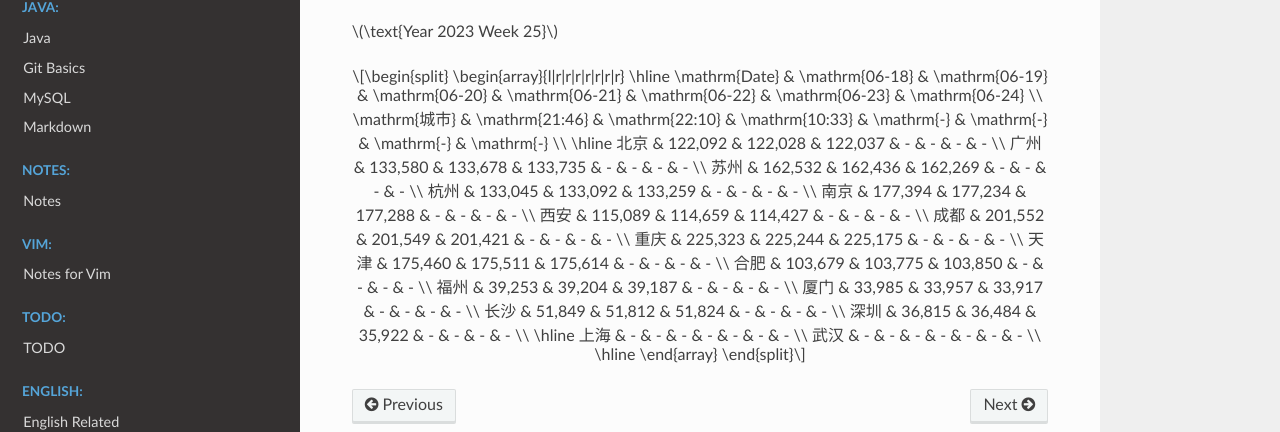
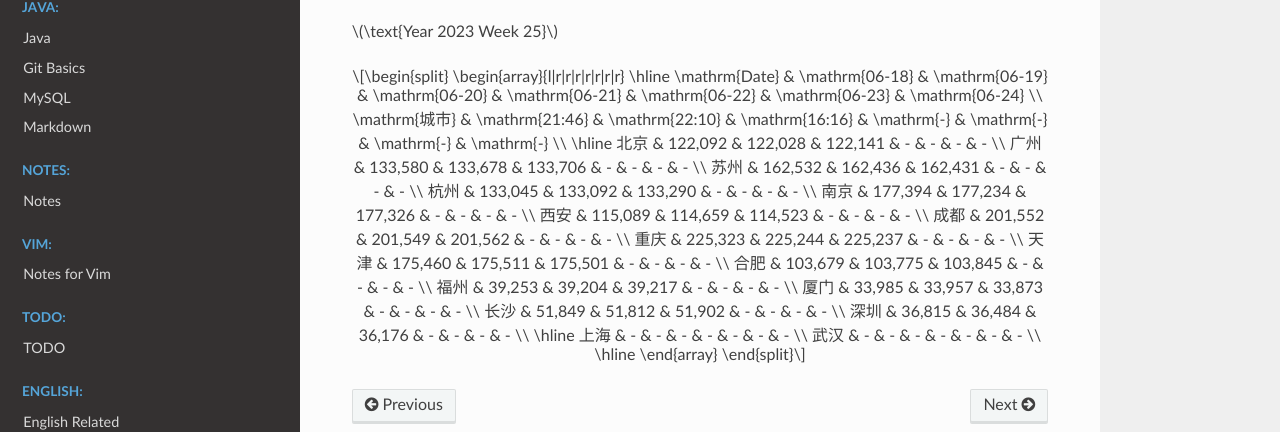
Before and after one commit to Pyrad/pyradnotes, a Sphinx documentation site: the page built from source/RealEstate/resalenumbers2023.md, in a window 1280 px wide and 900 px high, scrolled down 7246 px. Shown: the part 346-778 px from the top of the window. Built offline with Sphinx 7.4.7 and the Read the Docs theme 2.0.0, drawn with Linux system fonts in a browser that asks for light colours; a script that is not in the unit is left out.

Commit message:
Realestate Update resale numbers 2023-06-20 16:21

```diff
--- a/source/RealEstate/resalenumbers2023.md
+++ b/source/RealEstate/resalenumbers2023.md
@@ -514,22 +514,22 @@ $$
 \begin{array}{l|r|r|r|r|r|r|r}
 \hline
 \mathrm{Date} & \mathrm{06-18} & \mathrm{06-19} & \mathrm{06-20} & \mathrm{06-21} & \mathrm{06-22} & \mathrm{06-23} & \mathrm{06-24} \\
-\mathrm{城市} & \mathrm{21:46} & \mathrm{22:10} & \mathrm{10:33} & \mathrm{-} & \mathrm{-} & \mathrm{-} & \mathrm{-} \\
+\mathrm{城市} & \mathrm{21:46} & \mathrm{22:10} & \mathrm{16:16} & \mathrm{-} & \mathrm{-} & \mathrm{-} & \mathrm{-} \\
 \hline
-北京 & 122,092 & 122,028 & 122,037 & - & - & - & - \\
-广州 & 133,580 & 133,678 & 133,735 & - & - & - & - \\
-苏州 & 162,532 & 162,436 & 162,269 & - & - & - & - \\
-杭州 & 133,045 & 133,092 & 133,259 & - & - & - & - \\
-南京 & 177,394 & 177,234 & 177,288 & - & - & - & - \\
-西安 & 115,089 & 114,659 & 114,427 & - & - & - & - \\
-成都 & 201,552 & 201,549 & 201,421 & - & - & - & - \\
-重庆 & 225,323 & 225,244 & 225,175 & - & - & - & - \\
-天津 & 175,460 & 175,511 & 175,614 & - & - & - & - \\
-合肥 & 103,679 & 103,775 & 103,850 & - & - & - & - \\
-福州 & 39,253 & 39,204 & 39,187 & - & - & - & - \\
-厦门 & 33,985 & 33,957 & 33,917 & - & - & - & - \\
-长沙 & 51,849 & 51,812 & 51,824 & - & - & - & - \\
-深圳 & 36,815 & 36,484 & 35,922 & - & - & - & - \\
+北京 & 122,092 & 122,028 & 122,141 & - & - & - & - \\
+广州 & 133,580 & 133,678 & 133,706 & - & - & - & - \\
+苏州 & 162,532 & 162,436 & 162,431 & - & - & - & - \\
+杭州 & 133,045 & 133,092 & 133,290 & - & - & - & - \\
+南京 & 177,394 & 177,234 & 177,326 & - & - & - & - \\
+西安 & 115,089 & 114,659 & 114,523 & - & - & - & - \\
+成都 & 201,552 & 201,549 & 201,562 & - & - & - & - \\
+重庆 & 225,323 & 225,244 & 225,237 & - & - & - & - \\
+天津 & 175,460 & 175,511 & 175,501 & - & - & - & - \\
+合肥 & 103,679 & 103,775 & 103,845 & - & - & - & - \\
+福州 & 39,253 & 39,204 & 39,217 & - & - & - & - \\
+厦门 & 33,985 & 33,957 & 33,873 & - & - & - & - \\
+长沙 & 51,849 & 51,812 & 51,902 & - & - & - & - \\
+深圳 & 36,815 & 36,484 & 36,176 & - & - & - & - \\
 \hline
 上海 & - & - & - & - & - & - & - \\
 武汉 & - & - & - & - & - & - & - \\
```
Also changed, not shown: 1 other file.
